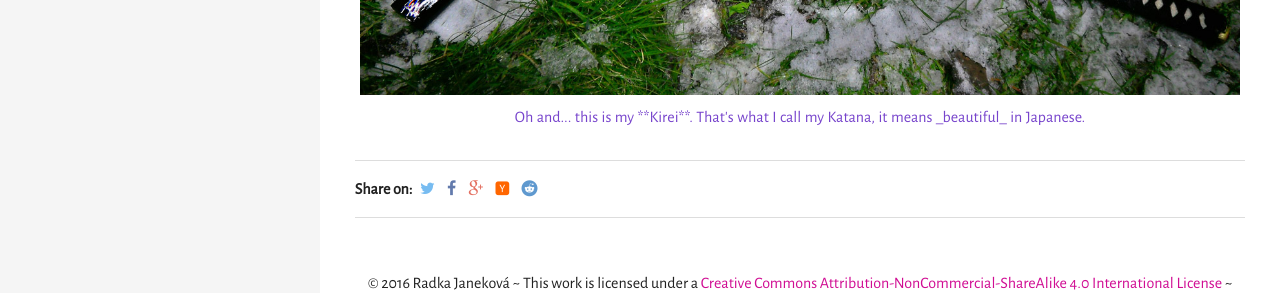
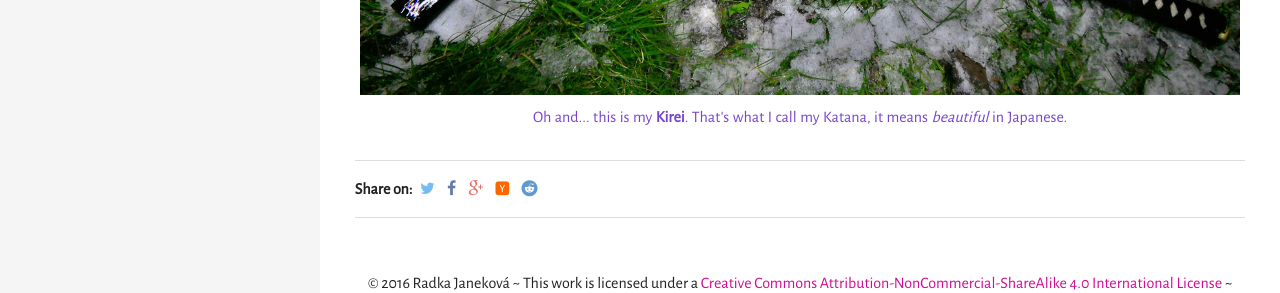
Before and after one commit to RheaAyase/jekyll-rhea, a Jekyll site: the page built from _posts/1990-08-17-Who-is-Rhea.md, in a window 1280 px wide. Shown: the part 1569-1862 px from the top of the page. Built offline with Jekyll 4.4.1, drawn with Linux system fonts in a browser that asks for light colours; some web fonts are replaced; grey boxes are pictures that could not be loaded.

```diff
--- a/_posts/1990-08-17-Who-is-Rhea.md
+++ b/_posts/1990-08-17-Who-is-Rhea.md
@@ -42,7 +42,7 @@ comments: false
 {% include image.html
   img="assets/Kirei_02-large.jpg"
   title="Rhea's Katana"
-  caption="Oh and... this is my **Kirei**. That's what I call my Katana, it means _beautiful_ in Japanese."
+  caption="Oh and... this is my <b>Kirei</b>. That's what I call my Katana, it means <i>beautiful</i> in Japanese."
   url="http://rhea-ayase.eu/assets/Kirei_02-large.jpg"
   align="right"
   float="true"
```
